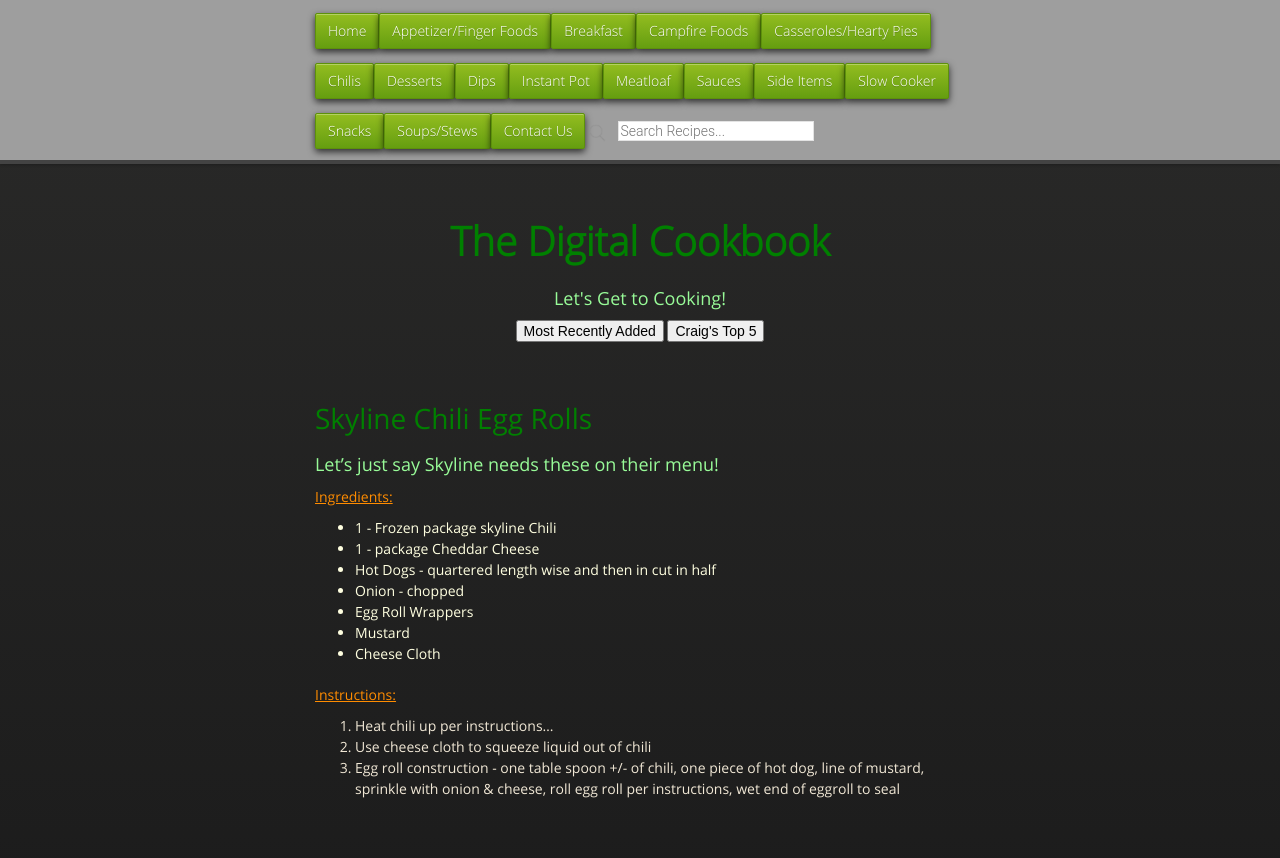
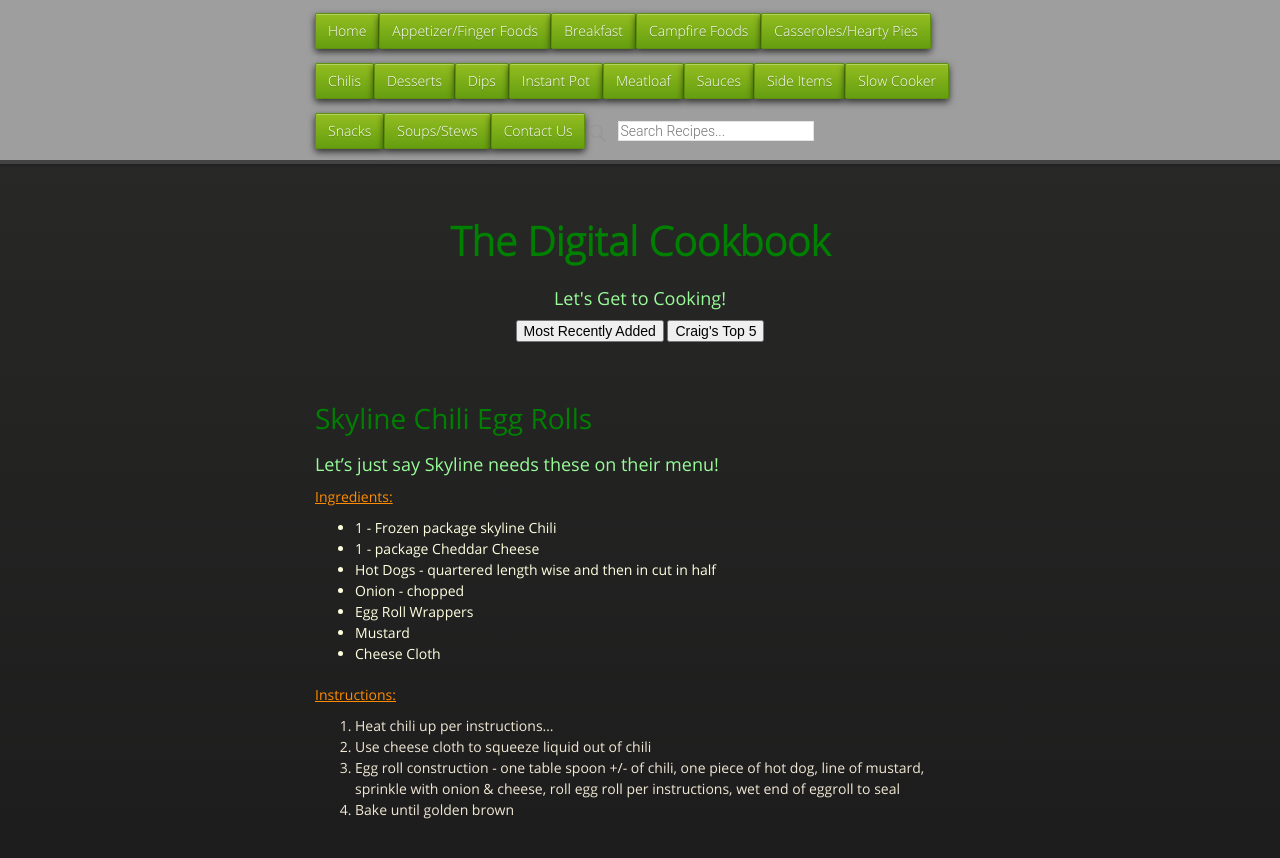
Before and after one commit to cmwillett/TheDigitalCookbook, a Jekyll site: the page built from AppetizerFingerFoods/SkylineChiliEggRolls.md, in a window 1280 px wide. Shown: the top 858 px of the page. Built offline with Jekyll 4.4.1, drawn with Linux system fonts in a browser that asks for light colours; nearby versions of some CDN libraries.

Commit message:
Update SkylineChiliEggRolls.md

```diff
--- a/AppetizerFingerFoods/SkylineChiliEggRolls.md
+++ b/AppetizerFingerFoods/SkylineChiliEggRolls.md
@@ -20,3 +20,4 @@
 1. Heat chili up per instructions...
 2. Use cheese cloth to squeeze liquid out of chili
 3. Egg roll construction - one table spoon +/- of chili, one piece of hot dog, line of mustard, sprinkle with onion & cheese, roll egg roll per instructions, wet end of eggroll to seal
+4. Bake until golden brown
```
